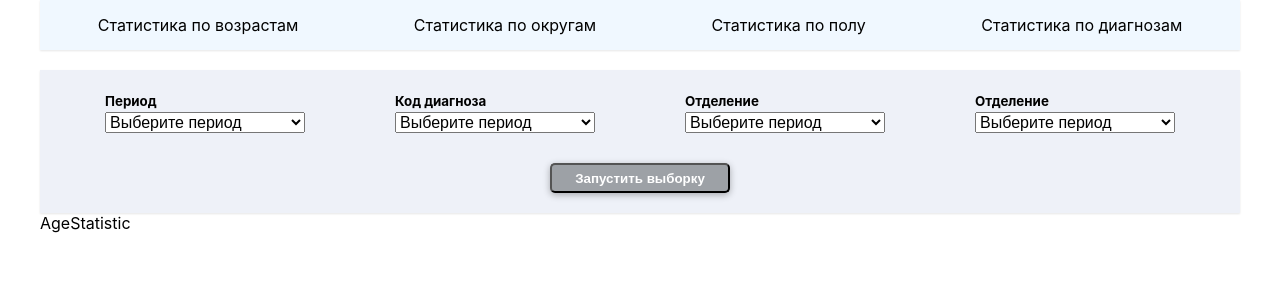
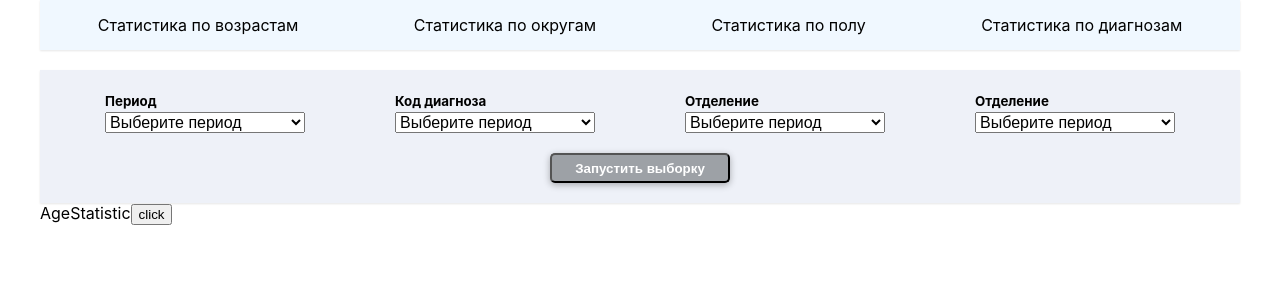
Before and after one commit to vgreen/diplom_front, a React (Create React App) app: page / in a window 1280 px wide. Shown: the top 300 px of the page. Built offline with nearby package versions, Linux system fonts and the light colour scheme.

Commit message:
added age stt

```diff
--- a/package.json
+++ b/package.json
@@ -8,6 +8,7 @@
     "@types/react": "16.8.17",
     "@types/react-datepicker": "^2.3.0",
     "@types/react-dom": "16.8.4",
+    "axios": "^0.18.0",
     "node-sass": "^4.12.0",
     "react": "^16.8.6",
     "react-datepicker": "^2.5.0",
--- a/src/AppMain/MainMenu/MainMenu.scss
+++ b/src/AppMain/MainMenu/MainMenu.scss
@@ -17,7 +17,7 @@
         background: #9da1a6;
         height: 30px;
         width: 180px;
-        margin-top: 30px;
+      margin-top: 20px;
         box-shadow: 0 2px 7px rgba(0,0,0,0.3);
         border-radius: 5px;
         text-align: center;
--- a/src/AppMain/PageHolder/pages/AgeStatistic.tsx
+++ b/src/AppMain/PageHolder/pages/AgeStatistic.tsx
@@ -1,15 +1,63 @@
 import React from 'react';
+import axios from 'axios'
+
+type Column = {
+    department: string,
+    under18: string,
+    age18_21: string,
+    age22_24: string,
+    age25_29: string,
+    age30_34: string,
+    age35_39: string,
+    age40_44: string,
+    age45_49: string,
+    age50_54: string,
+    age55_59: string,
+    age60_64: string,
+    age65_69: string,
+    age70_74: string,
+    age75: string,
+}
+
+type TState = {
+    now: string,
+    data: Column [],
+}
 
 
-class AgeStatistic extends React.Component<{}, {}> {
+class AgeStatistic extends React.Component<{}, TState> {
     public state = {
-        now: ""
-    }
+        now: "123",
+        data: []
+    };
 
-    render(){
+    sendReq = (): void => {
+        axios({
+            method: 'post',
+            url: 'http://localhost:3001/ageStatistic/',
+        })
+            .then((response) => {
+                console.log(response.data);
 
-        return(
-            <div>AgeStatistic</div>
+                this.setState({
+                    data: response.data
+                })
+            })
+            .catch(function (error) {
+                alert(error);
+            });
+
+
+    };
+
+
+    render() {
+        const {data} = this.state;
+        return (
+            <div>AgeStatistic
+                <button onClick={this.sendReq}>click</button>
+                {data}
+            </div>
         );
     }
 
```
Also changed, not shown: 1 other file (tests, documents, lock files or other folders).
